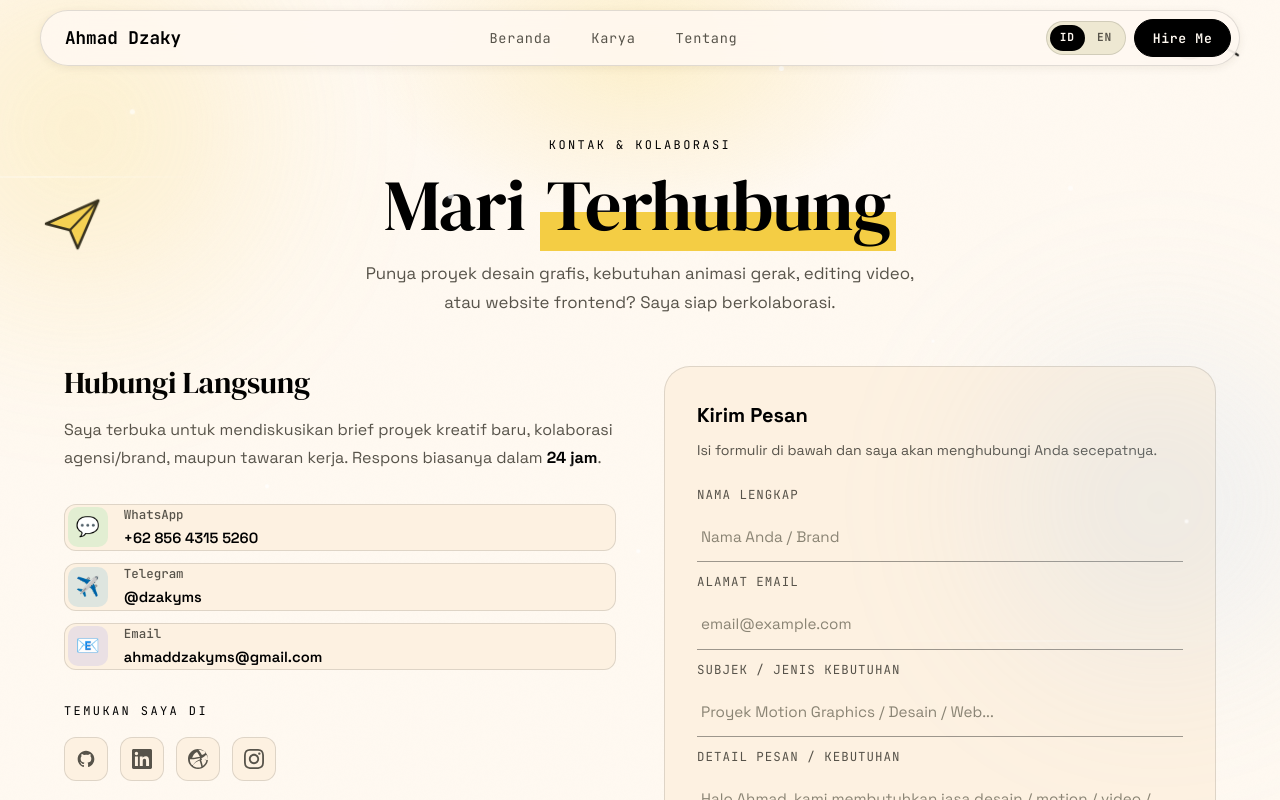
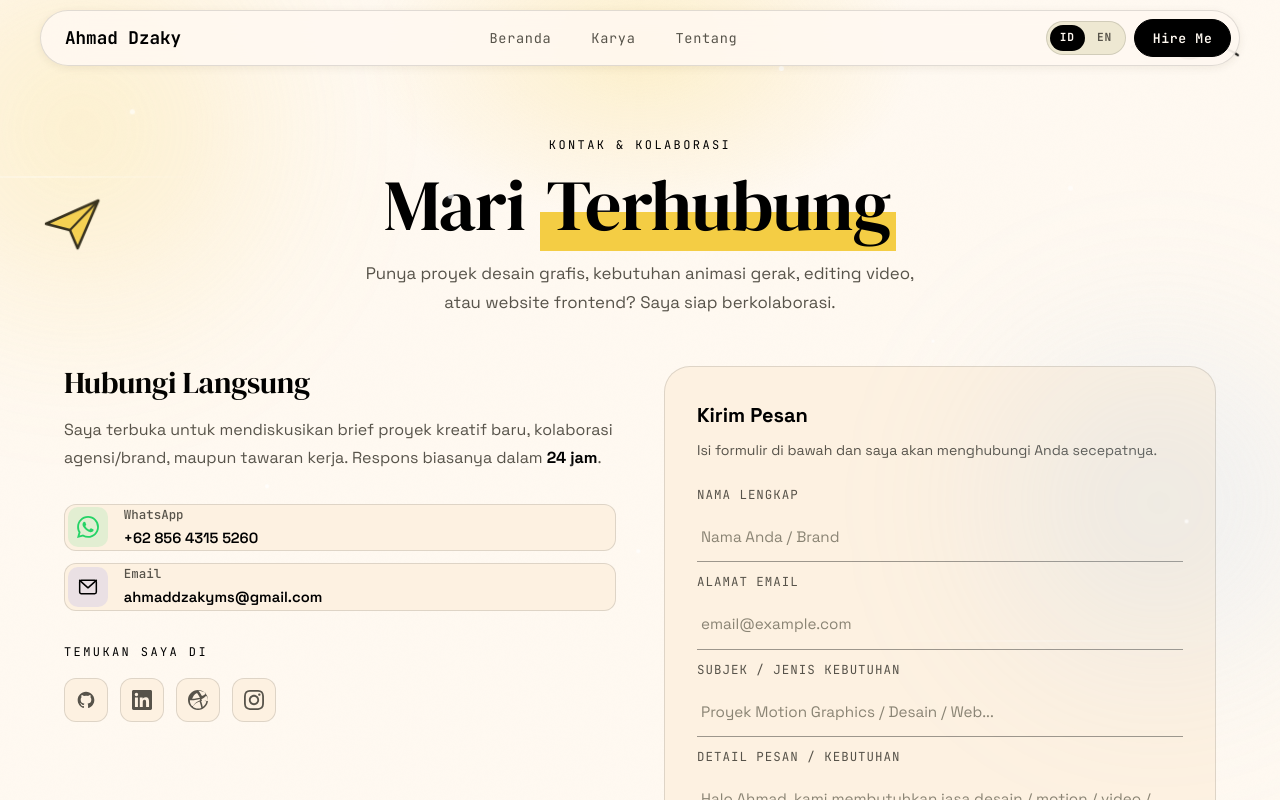
Before and after one commit to DzaKidz/PortfolioV2, a Next.js app: page /contact in a window 1280 px wide. Shown: the top 800 px of the page. Built offline with nearby package versions, Linux system fonts and the light colour scheme.

Commit message:
remove Telegram contact, replace emoji icons with SVGs
- Remove Telegram quick-contact button from /contact page
- Remove .quick-contact-icon--tg CSS rules
- Replace WhatsApp emoji with official SVG icon
- Replace Email emoji with proper mail SVG icon

```diff
--- a/app/contact/page.tsx
+++ b/app/contact/page.tsx
@@ -104,31 +104,13 @@ export default function ContactPage() {
                     className="quick-contact-icon quick-contact-icon--wa"
                     aria-hidden="true"
                   >
-                    💬
+                    <svg width="22" height="22" fill="currentColor" viewBox="0 0 24 24">
+                      <path d="M17.472 14.382c-.297-.149-1.758-.867-2.03-.967-.273-.099-.471-.148-.67.15-.197.297-.767.966-.94 1.164-.173.199-.347.223-.644.075-.297-.15-1.255-.463-2.39-1.475-.883-.788-1.48-1.761-1.653-2.059-.173-.297-.018-.458.13-.606.134-.133.298-.347.446-.52.149-.174.198-.298.298-.497.099-.198.05-.371-.025-.52-.075-.149-.669-1.612-.916-2.207-.242-.579-.487-.5-.669-.51-.173-.008-.371-.01-.57-.01-.198 0-.52.074-.792.372-.272.297-1.04 1.016-1.04 2.479 0 1.462 1.065 2.875 1.213 3.074.149.198 2.096 3.2 5.077 4.487.709.306 1.262.489 1.694.625.712.227 1.36.195 1.871.118.571-.085 1.758-.719 2.006-1.413.248-.694.248-1.289.173-1.413-.074-.124-.272-.198-.57-.347m-5.421 7.403h-.004a9.87 9.87 0 01-5.031-1.378l-.361-.214-3.741.982.998-3.648-.235-.374a9.86 9.86 0 01-1.51-5.26c.001-5.45 4.436-9.884 9.888-9.884 2.64 0 5.122 1.03 6.988 2.898a9.825 9.825 0 012.893 6.994c-.003 5.45-4.437 9.884-9.885 9.884m8.413-18.297A11.815 11.815 0 0012.05 0C5.495 0 .16 5.335.157 11.892c0 2.096.547 4.142 1.588 5.945L.057 24l6.305-1.654a11.882 11.882 0 005.683 1.448h.005c6.554 0 11.89-5.335 11.893-11.893a11.821 11.821 0 00-3.48-8.413z"/>
+                    </svg>
                   </span>
                   <span className="info">
                     <span className="label">WhatsApp</span>
                     <span className="value">+62 856 4315 5260</span>
-                  </span>
-                </a>
-
-                <a
-                  href="https://t.me/dzakyms"
-                  className="quick-contact-btn"
-                  id="btn-telegram"
-                  target="_blank"
-                  rel="noopener"
-                  aria-label="Chat Telegram"
-                >
-                  <span
-                    className="quick-contact-icon quick-contact-icon--tg"
-                    aria-hidden="true"
-                  >
-                    ✈️
-                  </span>
-                  <span className="info">
-                    <span className="label">Telegram</span>
-                    <span className="value">@dzakyms</span>
                   </span>
                 </a>
 
@@ -142,7 +124,10 @@ export default function ContactPage() {
                     className="quick-contact-icon quick-contact-icon--mail"
                     aria-hidden="true"
                   >
-                    📧
+                    <svg width="20" height="20" fill="none" viewBox="0 0 24 24" stroke="currentColor" strokeWidth="1.8" strokeLinecap="round" strokeLinejoin="round">
+                      <rect x="2" y="4" width="20" height="16" rx="2"/>
+                      <path d="M22 4L12 13 2 4"/>
+                    </svg>
                   </span>
                   <span className="info">
                     <span className="label">Email</span>
--- a/app/globals.css
+++ b/app/globals.css
@@ -342,12 +342,6 @@ body::before {
   font-size: 1.4rem;
 }
 
-.quick-contact-icon--tg {
-  background: rgba(0, 136, 204, 0.12);
-  color: #0088cc;
-  font-size: 1.4rem;
-}
-
 .quick-contact-icon--mail {
   background: rgba(99, 102, 241, 0.12);
   color: var(--clr-primary-lt);
```
